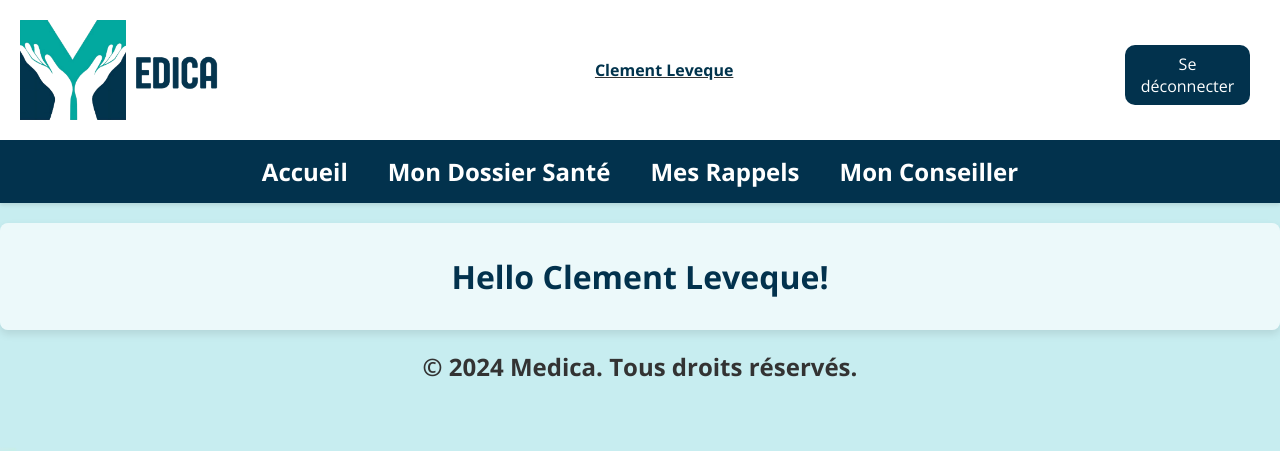
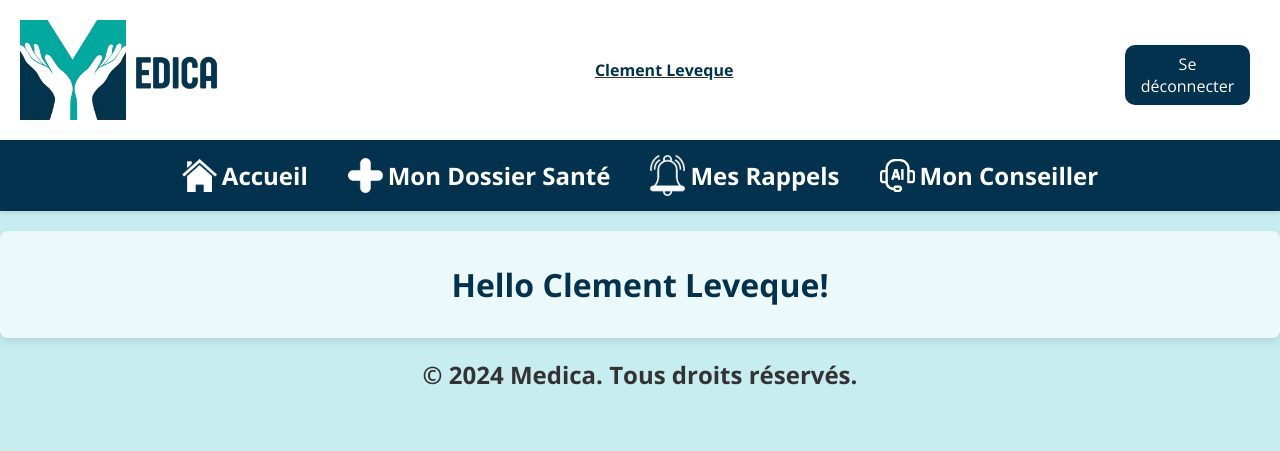
Before and after one commit to Paul-Passeron/ChallengeEntreprendre, a Flask app: page /account in a window 1280 px wide. Shown: the top 451 px of the page. Run offline with Flask 3, Linux system fonts and the light colour scheme.

Commit message:
Added icons to nav bar

```diff
--- a/src/static/css/style.css
+++ b/src/static/css/style.css
@@ -194,12 +194,14 @@ form button:hover {
 
 .nav-bar a {
     align-self: center;
+    align-items: center;
     color: white;
     padding: 15px 20px;
     font-size: 1.5em;
     font-weight: 700;
     text-decoration: none;
     text-align: center;
+    display: flex;
 }
 
 .nav-bar a:hover {
@@ -440,6 +442,26 @@ body::after {
     transform: scale(1.1);
 }
 
+.navbutton {
+    padding: 10px;
+    align-items: center;
+    position: relative;
+    display: inline-flex;
+}
+
+
+
+.nav-content {
+    display: flex;
+    align-items: center;
+}
+
+.navimg {
+    margin-right: 5px;
+    width: 35px;
+    height: auto;
+}
+
 /****************************************************************
 *                                                               *
 *                        FOR SMARTPHONES                        *
--- a/src/templates/layout.html
+++ b/src/templates/layout.html
@@ -38,10 +38,38 @@
         {% endif %}
       </div>
       <nav class="nav-bar">
-        <a href="{{ url_for('index') }}">Accueil</a>
-        <a href="{{ url_for('mds') }}">Mon Dossier Santé</a>
-        <a href="{{url_for('rappels')}}">Mes Rappels</a>
-        <a href="{{url_for('assistant')}}">Mon Conseiller</a>
+        <a href="{{ url_for('index') }}">
+          <div class="nav-content">
+            <img class="navimg"
+              src="{{url_for('static', filename='img/house.png')}}"
+              alt="Accueil">
+            Accueil
+          </div>
+        </a>
+        <a href="{{ url_for('mds') }}">
+          <div class="nav-content">
+            <img class="navimg"
+              src="{{url_for('static', filename='img/plus.png')}}"
+              alt="Mon Dossier Sante">
+            Mon Dossier Santé
+          </div>
+        </a>
+        <a href="{{ url_for('rappels') }}">
+          <div class="nav-content">
+            <img class="navimg"
+              src="{{url_for('static', filename='img/bell.png')}}"
+              alt="Mes Rappels">
+            Mes Rappels
+          </div>
+        </a>
+        <a href="{{ url_for('assistant') }}">
+          <div class="nav-content">
+            <img class="navimg"
+              src="{{url_for('static', filename='img/assistant.png')}}"
+              alt="Mon Conseiller">
+            Mon Conseiller
+          </div>
+        </a>
       </nav>
     </header>
     {% block bandeau %}
```
Also changed, not shown: src/static/img/assistant.png (added), src/static/img/bell.png, src/static/img/house.png, src/static/img/plus.png.
